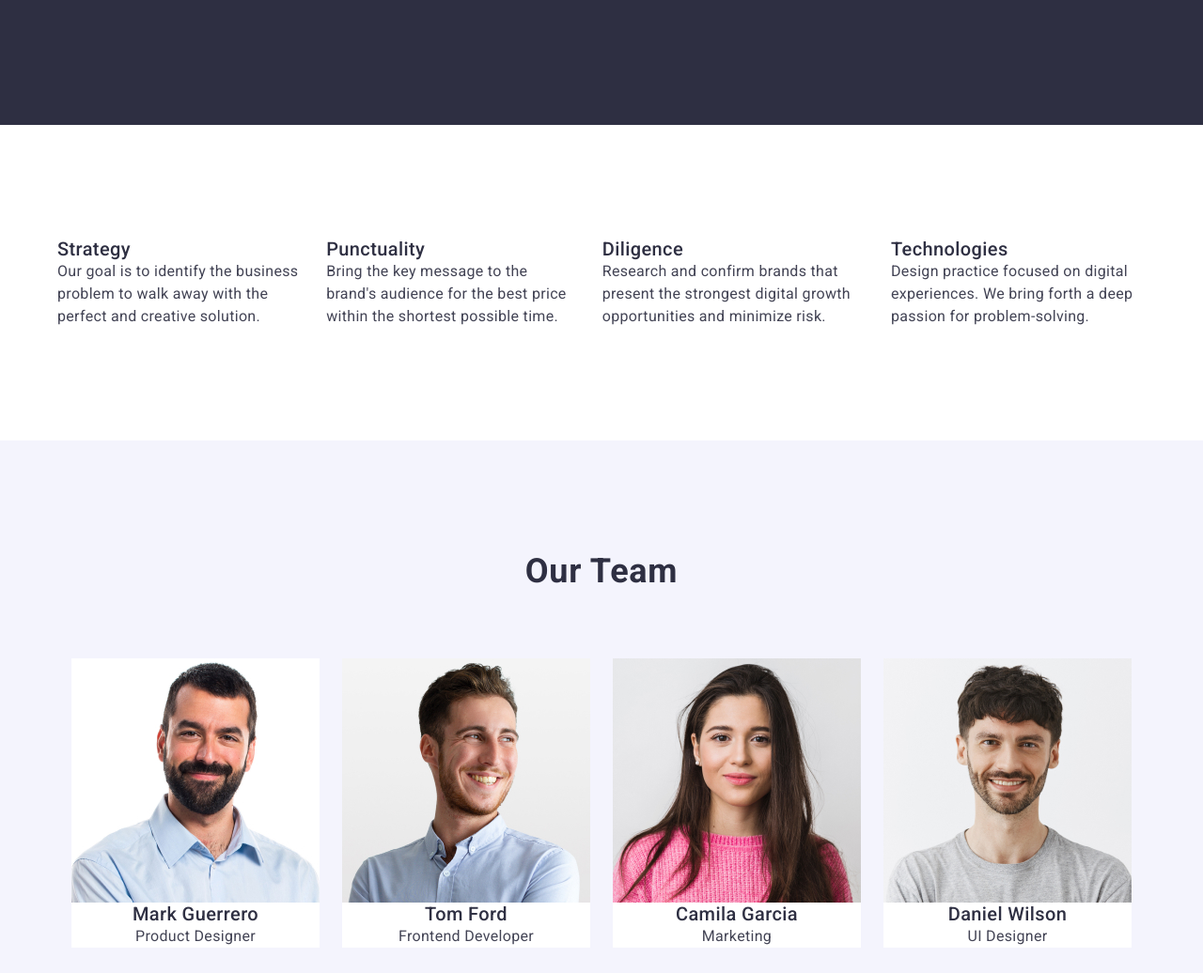
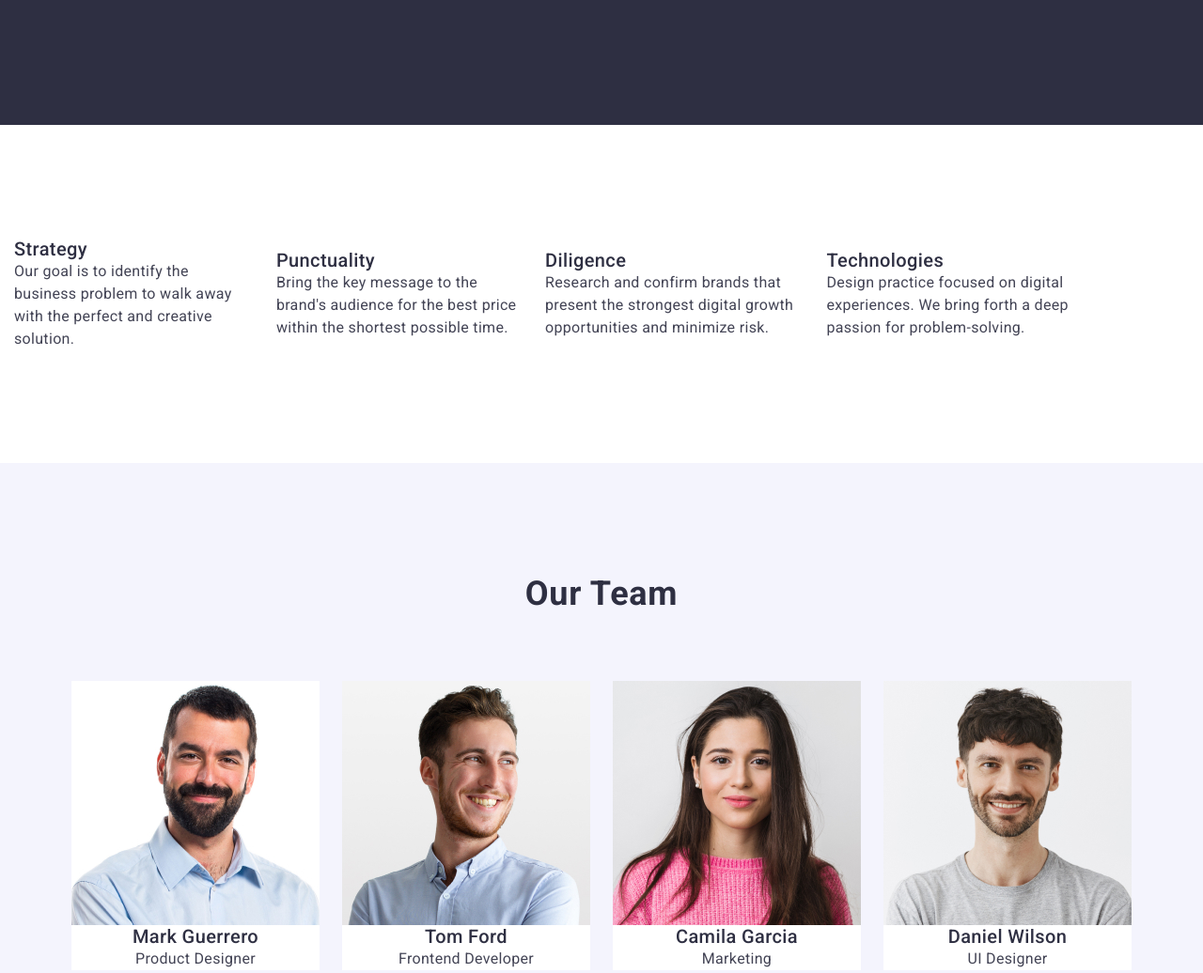
Before and after one commit to OlesHuzar/goit-homework-03, a plain HTML site: page index.html in a window 1280 px wide. Shown: the part 660-1696 px from the top of the page at 94% size. Drawn offline with nearby package versions, Linux system fonts and the light colour scheme.

Commit message:
Update styles.css

```diff
--- a/css/styles.css
+++ b/css/styles.css
@@ -21,6 +21,8 @@ img {
     width: 1158px;
     margin-left: auto;
     margin-right: auto;
+    padding-left: 15px;
+    padding-right: 15px;
 }
 
 .link {
@@ -41,6 +43,7 @@ img {
     clip-path: inset(100%);
     clip: rect(0 0 0 0);
     overflow: hidden;
+    margin-bottom: 8px;
 }
 
 body {
@@ -57,8 +60,6 @@ button {
     padding-top: 24px;
     padding-bottom: 24px;
     border-bottom: 1px solid #e7e9fc;
-    padding-left: 15px;
-    padding-right: 15px;
 }
 
 .page-header-container {
@@ -94,8 +95,6 @@ button {
 .menu {
     display: flex;
     gap: 40px;
-    padding-top: 24px;
-    padding-bottom: 24px;
 }
 
 .menu-link {
@@ -103,6 +102,8 @@ button {
         font-weight: 500;
         line-height: 1.5;
         letter-spacing: 0.02em;
+        padding-top: 24px;
+        padding-bottom: 24px;
         color: var(--primary-text-color);
 }
 
@@ -176,10 +177,14 @@ button {
     background-color: #404BBF;
 }
 
+.hero-section {
+    padding-top: 120px;
+    padding-bottom: 120px;
+    width: calc((100% - 72px) / 4);
+}
+
 .features-list {
     display: flex;
-    padding-top: 120px;
-    padding-bottom: 120px;
     column-gap: 24px;
     align-items: center;
     gap: 24px;
--- a/index.html
+++ b/index.html
@@ -49,9 +49,9 @@
             </div>
         </section>
     <!-- HERO SECTION  -->
-        <section>
+        <section class="hero-section">
             <div class="container">
-                <h2 class="visually-hidden">Our Features</h2>
+                <h2 class="visually-hidden">our-features</h2>
                 <ul class="features-list list">
                     <li class="features-item">
                         <h3 class="features-name">Strategy</h3>
```
